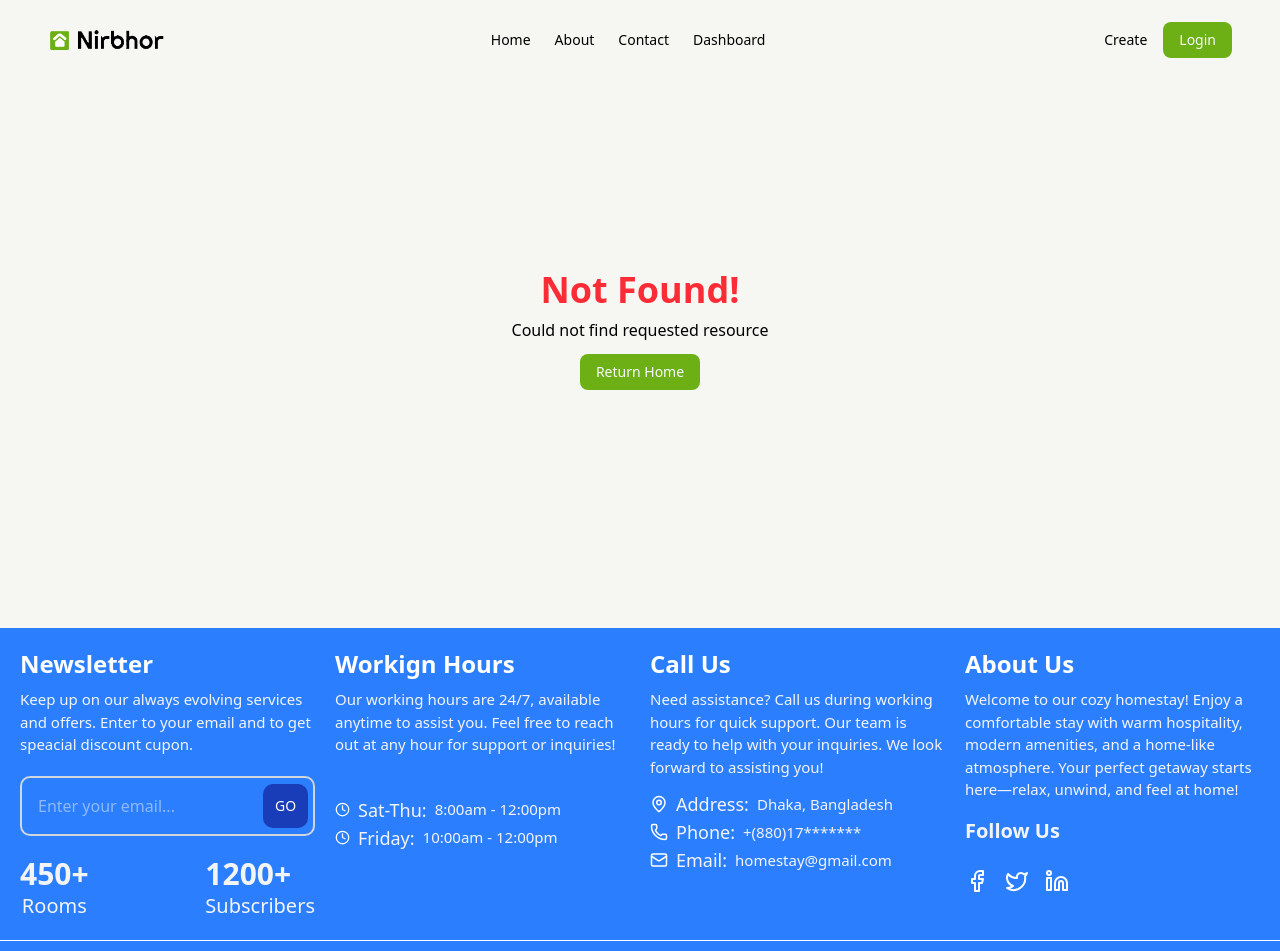
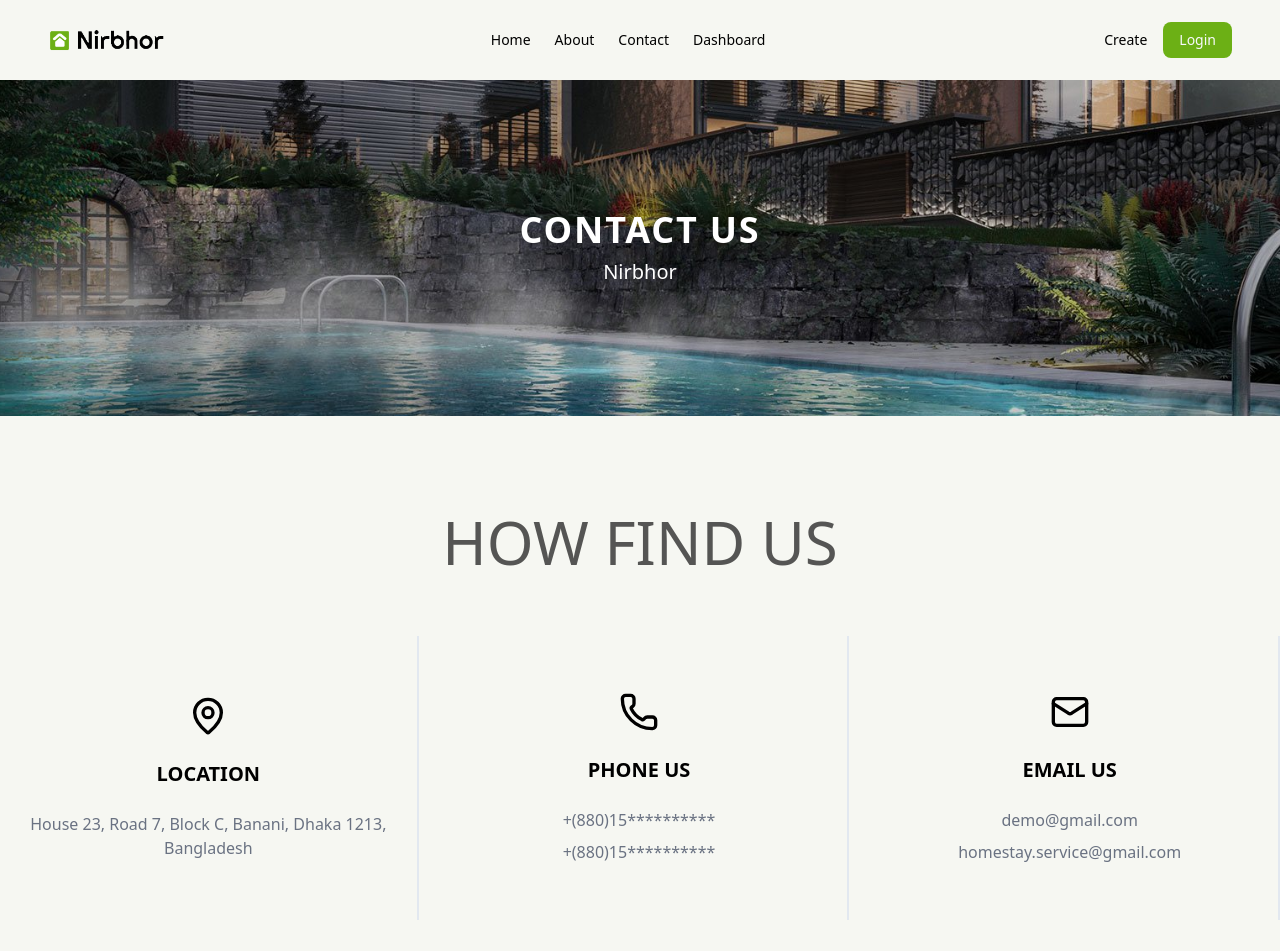
Before and after one commit to adnansyed101/nirbhor, a Next.js app: page /contactUs in a window 1280 px wide. Before the commit this address had no page. Shown: the top 951 px of the page. Built offline with nearby package versions, Linux system fonts and the light colour scheme.

Commit message:
contact us page design completed

```diff
--- /dev/null
+++ b/src/app/contactUs/page.tsx
@@ -0,0 +1,210 @@
+import aboutUsBannerImage from "../../../public/assets/about_us_banner.jpg";
+import { MapPin, Phone, Mail } from "lucide-react";
+
+export default function ContactUs() {
+  return (
+    <>
+      {/* contact us main section */}
+
+      <section>
+        {/* contact us banner section */}
+        {/* this banner section and about us banner section both are same
+        need to use here reusable component for more less code.
+        */}
+        <div
+          className="bg-cover bg-center h-84 flex flex-col justify-center items-center text-white"
+          style={{ backgroundImage: `url(${aboutUsBannerImage.src})` }}
+        >
+          <h2 className="text-2xl md:text-4xl font-bold uppercase tracking-wider">
+            Contact Us
+          </h2>
+          <h3 className="text-xl mt-2">
+            <a href="#">Nirbhor</a>
+          </h3>
+        </div>
+
+        {/* how find us section
+        different way to find use section
+        this card and about us why choose use section are same
+        also need to use reusable component here for more less code.
+        */}
+
+        <div className="container mx-auto">
+          <h2 className="text-center text-2xl md:text-4xl lg:text-6xl font-light opacity-65 mt-24 uppercase">
+            How Find Us
+          </h2>
+
+          <div className="grid grid-cols-1 md:grid-cols-3 gap-3 mt-16">
+            {/* individual card */}
+            <div className="flex flex-col items-center justify-center border-r-2 py-14">
+              {/* icon */}
+              <div className="hover:text-orange-800 transition-all duration-300 ease-in-out transform hover:scale-110 flex flex-col justify-center items-center">
+                <p>
+                  <MapPin size={40} />
+                </p>
+                <h2 className="text-lg md:text-xl uppercase font-semibold py-6 ">
+                  Location
+                </h2>
+              </div>
+              <p className="text-[16px] text-gray-500 text-center">
+                House 23, Road 7, Block C, Banani, Dhaka 1213, Bangladesh
+              </p>
+            </div>
+
+            {/* individual card */}
+            <div className="flex flex-col items-center justify-center border-r-2 py-14">
+              {/* icon */}
+              <div className="hover:text-orange-800 transition-all duration-300 ease-in-out transform hover:scale-110 flex flex-col justify-center items-center">
+                <p>
+                  <Phone size={40} />
+                </p>
+                <h2 className="text-lg md:text-xl uppercase font-semibold py-6 ">
+                  Phone Us
+                </h2>
+              </div>
+              <p className="text-[16px] text-gray-500 text-center flex flex-col space-y-2">
+                <span> +(880)15**********</span>
+                <span> +(880)15**********</span>
+              </p>
+            </div>
+
+            {/* individual card */}
+            <div className="flex flex-col items-center justify-center border-r-2 py-14">
+              {/* icon */}
+              <div className="hover:text-orange-800 transition-all duration-300 ease-in-out transform hover:scale-110 flex flex-col justify-center items-center">
+                <p>
+                  <Mail size={40} />
+                </p>
+                <h2 className="text-lg md:text-xl uppercase font-semibold py-6 ">
+                  Email Us
+                </h2>
+              </div>
+              <p className="text-[16px] text-gray-500 text-center flex flex-col space-y-2">
+                <span> demo@gmail.com</span>
+                <span> homestay.service@gmail.com</span>
+              </p>
+            </div>
+          </div>
+        </div>
+
+        {/* our live locaiton
+          find use with live location.
+        */}
+        <div className="w-full h-[400px] overflow-hidden mt-24">
+          <iframe
+            src="https://www.google.com/maps/embed?pb=!1m18!1m12!1m3!1d3650.818841796004!2d90.41251887588294!3d23.78956377865771!2m3!1f0!2f0!3f0!3m2!1i1024!2i768!4f13.1!3m3!1m2!1s0x3755c7b7ef27b12f%3A0xa6f6c4d22b6b196!2sGulshan%202%20Circle!5e0!3m2!1sen!2sbd!4v1712220000000!5m2!1sen!2sbd"
+            width="100%"
+            height="100%"
+            style={{ border: 0 }}
+            allowFullScreen
+            loading="lazy"
+            referrerPolicy="no-referrer-when-downgrade"
+          ></iframe>
+        </div>
+
+        {/*
+                if you have any question then send us your questin and opinion
+                using email
+            */}
+
+        <div>
+          {/* have any question forms head */}
+          <div className="text-center mt-24">
+            <h2 className="text-xl md:text-4xl lg:text-6xl font-light uppercase opacity-65">
+              Have any questions?
+            </h2>
+            <p className="tracking-wider md:w-6/12 mx-auto mt-8 opacity-65">
+              Subscribe to our newsletters, call us to book a meetup or send us
+              emails to request for service consultation.
+            </p>
+          </div>
+
+          {/* submite message form */}
+
+          <div className="mt-16">
+            <form className="max-w-3xl mx-auto p-6 rounded-xl space-y-6">
+              {/* Row 1: Name + Email */}
+              <div className="grid grid-cols-1 md:grid-cols-2 gap-4">
+                <div>
+                  <label className="block text-sm font-medium text-gray-700">
+                    Name*
+                  </label>
+                  <input
+                    type="text"
+                    name="name"
+                    required
+                    className="mt-1 block w-full border border-gray-300 rounded-lg shadow-sm p-3 focus:ring-blue-500 focus:border-blue-500"
+                    placeholder="Your Name"
+                  />
+                </div>
+                <div>
+                  <label className="block text-sm font-medium text-gray-700">
+                    Email*
+                  </label>
+                  <input
+                    type="email"
+                    name="email"
+                    required
+                    className="mt-1 block w-full border border-gray-300 rounded-lg shadow-sm p-3 focus:ring-blue-500 focus:border-blue-500"
+                    placeholder="your@email.com"
+                  />
+                </div>
+              </div>
+
+              {/* Row 2: Phone + Subject */}
+              <div className="grid grid-cols-1 md:grid-cols-2 gap-4">
+                <div>
+                  <label className="block text-sm font-medium text-gray-700">
+                    Phone*
+                  </label>
+                  <input
+                    type="tel"
+                    name="phone"
+                    required
+                    className="mt-1 block w-full border border-gray-300 rounded-lg shadow-sm p-3 focus:ring-blue-500 focus:border-blue-500"
+                    placeholder="e.g. +8801234567890"
+                  />
+                </div>
+                <div>
+                  <label className="block text-sm font-medium text-gray-700">
+                    Subject
+                  </label>
+                  <input
+                    type="text"
+                    name="subject"
+                    className="mt-1 block w-full border border-gray-300 rounded-lg shadow-sm p-3 focus:ring-blue-500 focus:border-blue-500"
+                    placeholder="Subject"
+                  />
+                </div>
+              </div>
+
+              {/* Row 3: Message */}
+              <div>
+                <label className="block text-sm font-medium text-gray-700">
+                  Message*
+                </label>
+                <textarea
+                  rows={5}
+                  name="message"
+                  required
+                  className="mt-1 block w-full border border-gray-300 rounded-lg shadow-sm p-2 focus:ring-blue-500 focus:border-blue-500"
+                  placeholder="Write your message here..."
+                ></textarea>
+              </div>
+
+              {/* Row 4: Submit Button */}
+              <div className="text-right">
+                <button
+                  type="submit"
+                  className="w-full uppercase py-4 bg-blue-600 text-white font-semibold rounded-md hover:bg-blue-700 transition"
+                >
+                  Post Comment
+                </button>
+              </div>
+            </form>
+          </div>
+        </div>
+      </section>
+    </>
+  );
+}
```
Also changed, not shown: src/app/aboutUs/page.tsx (line endings or trailing spaces).
